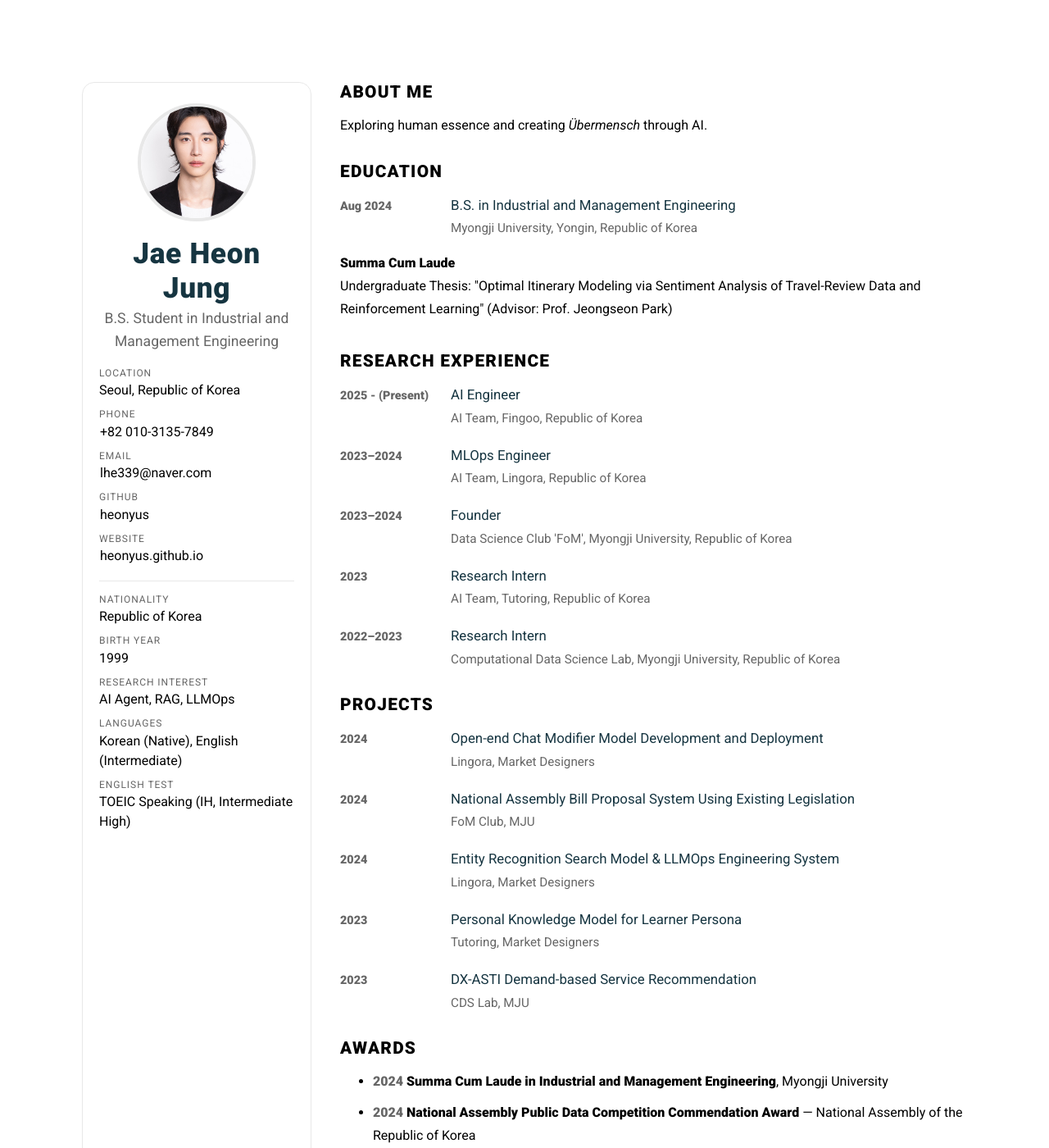
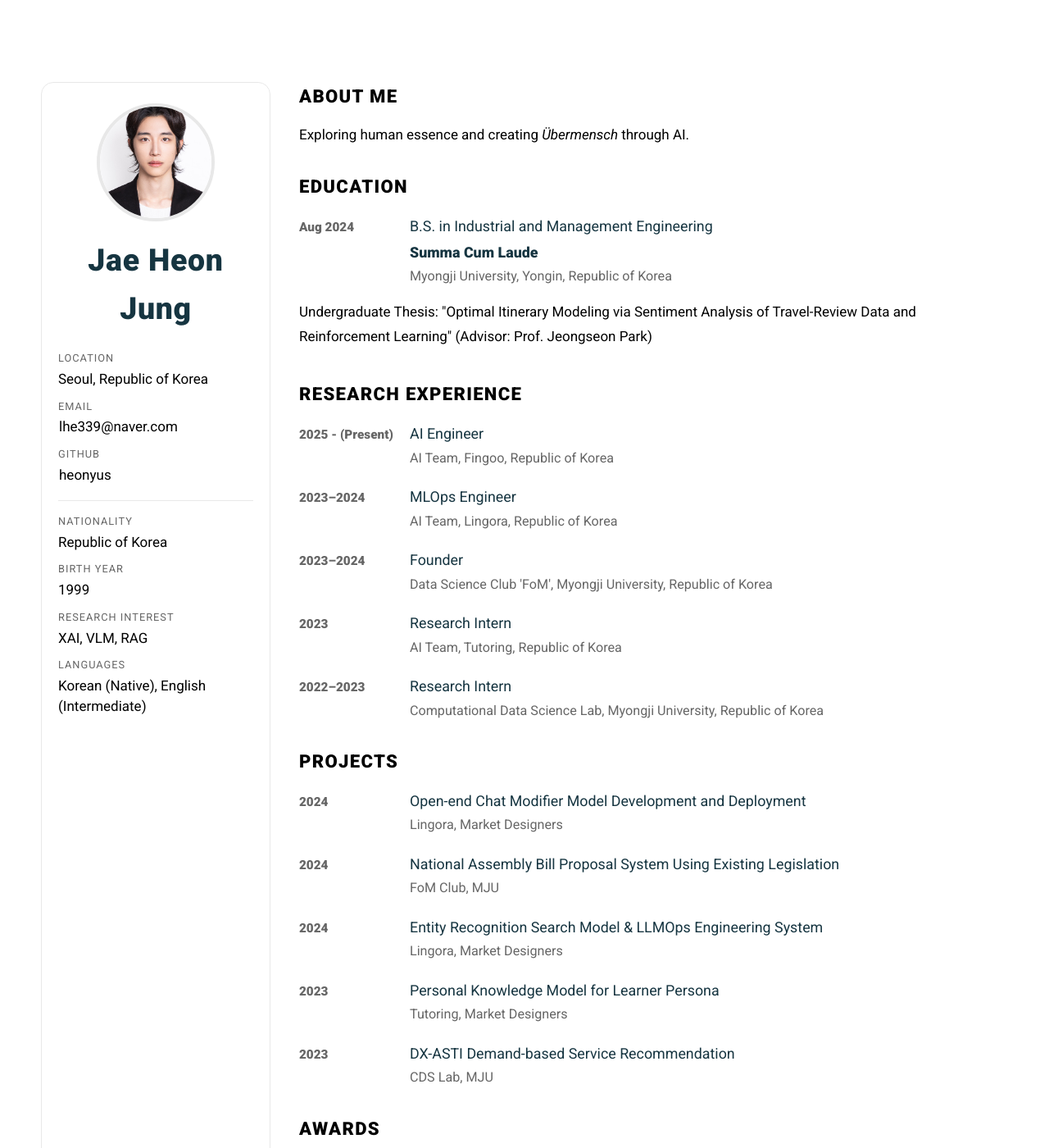
Before and after one commit to heonyus/heonyus.github.io, a Jekyll site: the page built from index.html, in a window 1280 px wide and 1400 px high. Shown: the whole window at 82% size. Built offline with Jekyll 4.4.1, drawn with Linux system fonts in a browser that asks for light colours.

Commit message:
Update resume content and improve layout for better presentation
- Revised research interests and updated education details to include honors.
- Removed outdated contact information and website links for clarity.
- Adjusted font sizes and container width for enhanced readability on desktop.
- Ensured consistent styling across the resume layout for a more polished look.

```diff
--- a/_sass/components/_resume.scss
+++ b/_sass/components/_resume.scss
@@ -2,7 +2,7 @@
   display: grid;
   grid-template-columns: minmax(220px, 280px) minmax(0, 1fr);
   gap: 3.5rem;
-  font-size: 1.6rem; // increase resume type scale for readability
+  font-size: 1.7rem; // slight bump so resume doesn’t look mini on desktop
 
   @media (max-width: 62rem) {
     grid-template-columns: 1fr;
--- a/_sass/utilities/_layout.scss
+++ b/_sass/utilities/_layout.scss
@@ -3,7 +3,7 @@
    ========================================================================== */
 
 .u-container {
-    max-width: 110rem; // widen container
+    max-width: 120rem; // widen container slightly to reduce overly compact look
     margin-right: auto;
     margin-left: auto;
     padding-top: 10rem; // 100px
@@ -15,6 +15,8 @@
 body {
     background: var(--bg);
     color: var(--text);
+    font-size: 1.6rem; // ensure default text ~16px (html set to 62.5%)
+    line-height: 1.6;
     -webkit-text-size-adjust: 100%;
     text-size-adjust: 100%;
 }
--- a/index.html
+++ b/index.html
@@ -2,41 +2,32 @@
 layout: resume
 title: Resume
 full_name: "Jae Heon Jung"
-tagline: "B.S. Student in Industrial and Management Engineering"
 contact:
   - label: Location
     text: "Seoul, Republic of Korea"
-  - label: Phone
-    text: "+82 010-3135-7849"
-    url: "tel:+8210131357849"
   - label: Email
     text: "lhe339@naver.com"
     url: "mailto:lhe339@naver.com"
   - label: GitHub
     text: "heonyus"
     url: "https://github.com/heonyus"
-  - label: Website
-    text: "heonyus.github.io"
-    url: "https://heonyus.github.io"
 extras:
   - label: Nationality
     value: "Republic of Korea"
   - label: Birth Year
     value: "1999"
   - label: Research Interest
-    value: "AI Agent, RAG, LLMOps"
+    value: "XAI, VLM, RAG"
   - label: Languages
     value: "Korean (Native), English (Intermediate)"
-  - label: English Test
-    value: "TOEIC Speaking (IH, Intermediate High)"
 about: >
   Exploring human essence and creating <em>&Uuml;bermensch</em> through AI.
 education:
   - period: "Aug 2024"
-    degree: "B.S. in Industrial and Management Engineering"
+    degree: "B.S. in Industrial and Management Engineering <br><strong>Summa Cum Laude</strong>"
     institution: "Myongji University"
     location: "Yongin, Republic of Korea"
-    details: "<strong>Summa Cum Laude</strong><br>Undergraduate Thesis: &quot;Optimal Itinerary Modeling via Sentiment Analysis of Travel-Review Data and Reinforcement Learning&quot; (Advisor: Prof. Jeongseon Park)"
+    details: "Undergraduate Thesis: &quot;Optimal Itinerary Modeling via Sentiment Analysis of Travel-Review Data and Reinforcement Learning&quot; (Advisor: Prof. Jeongseon Park)"
 research:
   - period: "2025 - (Present)"
     role: "AI Engineer"
```
